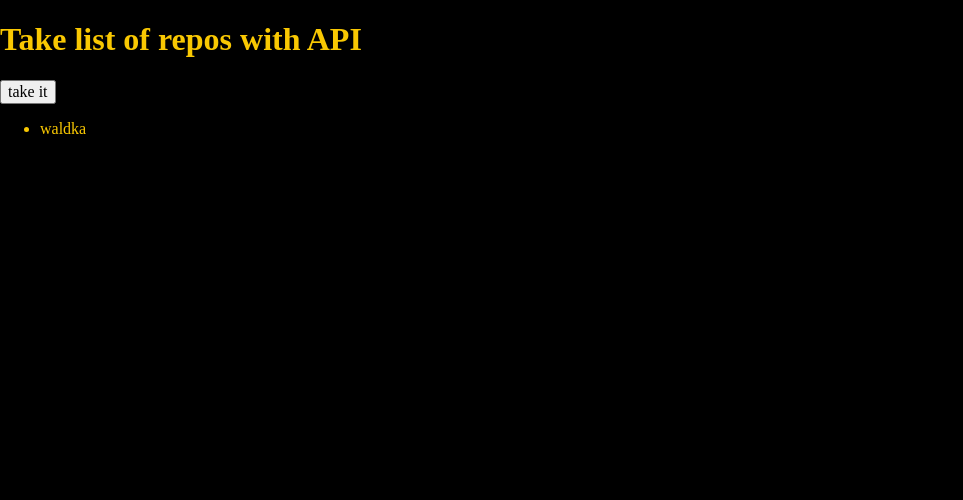
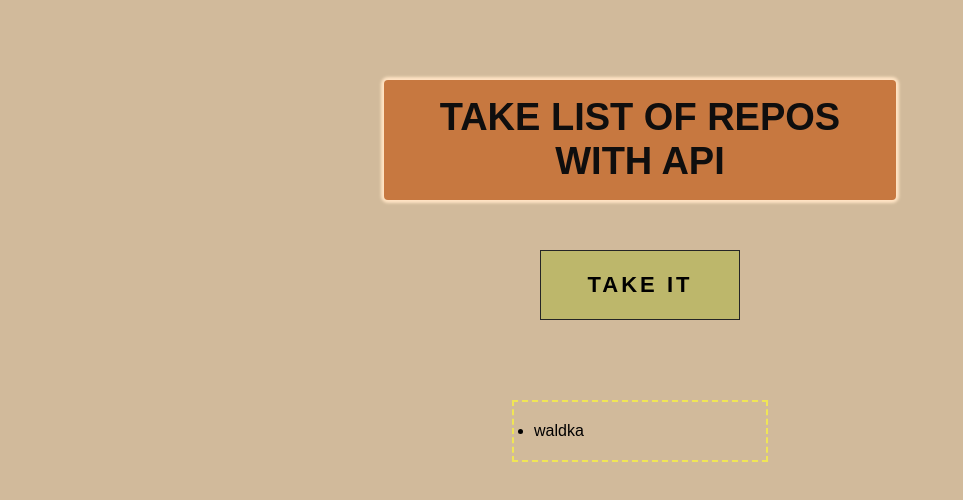
Before and after one commit to WaldekAdams/Repos-from-API, a website built with webpack: page src/content/index.html in a window 1280 px wide. Shown: the whole page, without its empty margins (0-963 px from the left). Built offline with nearby package versions, Linux system fonts and the light colour scheme; files whose address does not match are found by name.

Commit message:
add styles, modify index.html

```diff
--- a/src/content/index.html
+++ b/src/content/index.html
@@ -27,12 +27,13 @@
 </head>
 
 <body>
-  <h1 class="title">Take list of repos with API</h1>
-  <button class="take take--js">take it</button>
-  <ul class="list list--js">
-    <li class="list--item">waldka</li>
-  </ul>
-
+  <div class="main">
+    <h1 class="main__title">Take list of repos with API</h1>
+    <button class="main__take take--js">take it</button>
+    <ul class="main__list list--js">
+      <li class="list--item">waldka</li>
+    </ul>
+  </div>
   <script src="js/main.js"></script>
 </body>
 
--- a/src/scss/main.scss
+++ b/src/scss/main.scss
@@ -6,11 +6,66 @@ html {
   box-sizing: border-box;
 }
 
-*, *:before, *:after {
+*,
+*:before,
+*:after {
   box-sizing: inherit;
 }
 
 body {
-  color: $yellow;
-  background: $violet;
+  background-color: rgb(209, 186, 155);
+  min-height: 100vh;
+  font-family: Arial, Helvetica, sans-serif;
 }
+
+.main {
+  display: flex;
+  flex-direction: column;
+  justify-content: center;
+  align-items: center;
+  width: 80vh;
+  margin: 30px auto;
+
+
+  &__title {
+    display: flex;
+    align-items: center;
+    justify-content: center;
+    width: 80%;
+    height: 15vh;
+    margin: 50px auto;
+    padding: 20px;
+    text-align: center;
+    color: rgb(15, 14, 14);
+    font-size: 38px;
+    text-transform: uppercase;
+    background-color: rgb(199, 120, 64);
+    box-shadow: 0 0 3px 3px bisque;
+    border-radius: 4px;
+  }
+
+  &__take {
+    width: 200px;
+    height: 70px;
+    text-transform: uppercase;
+    letter-spacing: 3px;
+    font-size: 22px;
+    font-weight: bold;
+    border: 1px solid rgb(37, 37, 37);
+    box-shadow: none;
+    background-color: darkkhaki;
+    transition: background .2s, font-size .3s;
+
+    &:hover {
+      background-color: rgb(153, 148, 71);
+      font-size: 24px;
+    }
+  }
+
+  &__list {
+    margin-top: 80px;
+    padding: 20px;
+    border: 2px dashed rgb(240, 229, 85);
+    width: 40%;
+  }
+}
```
Also changed, not shown: dist/css/main.css, dist/index.html, 1 other file.
